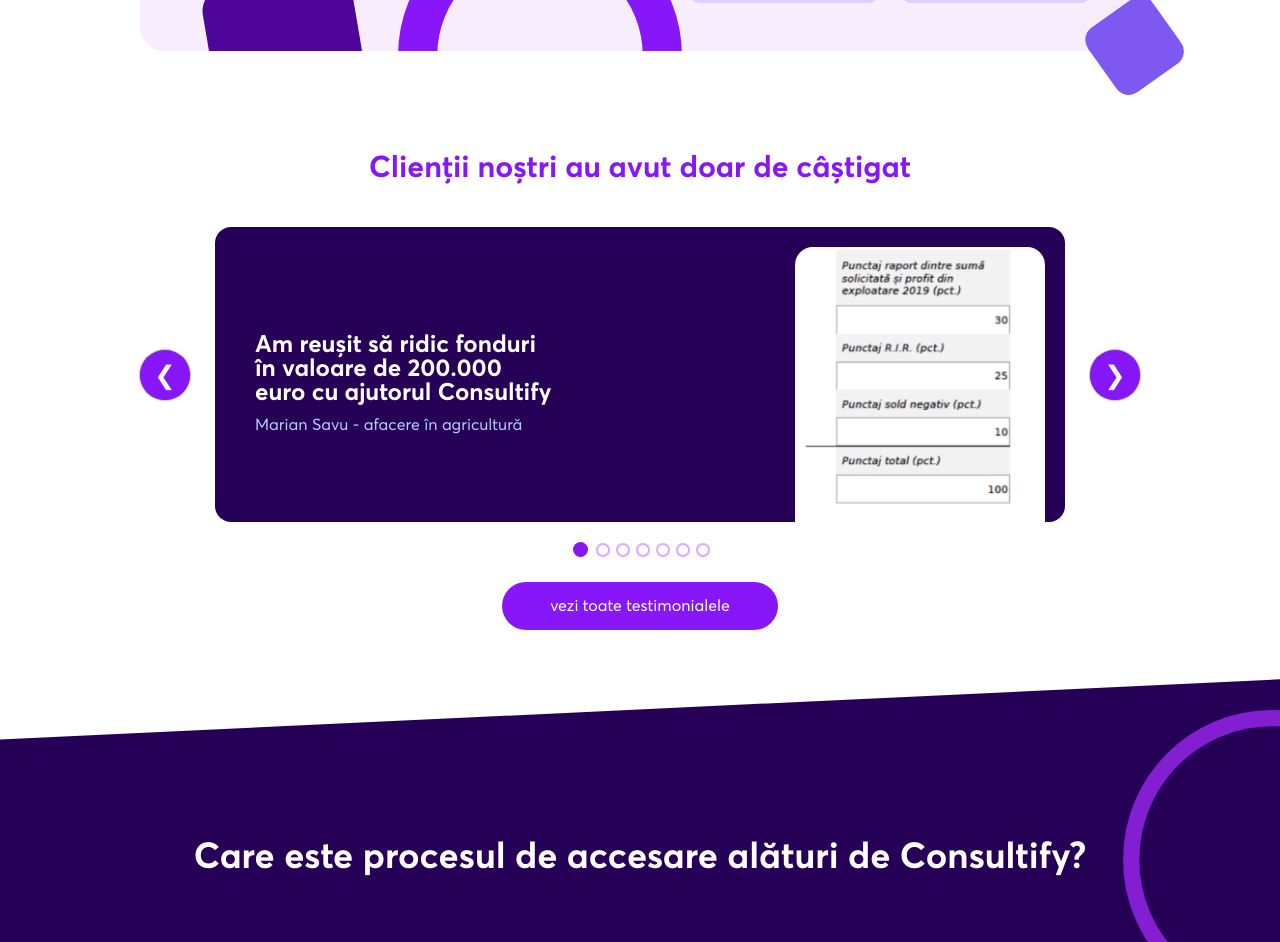
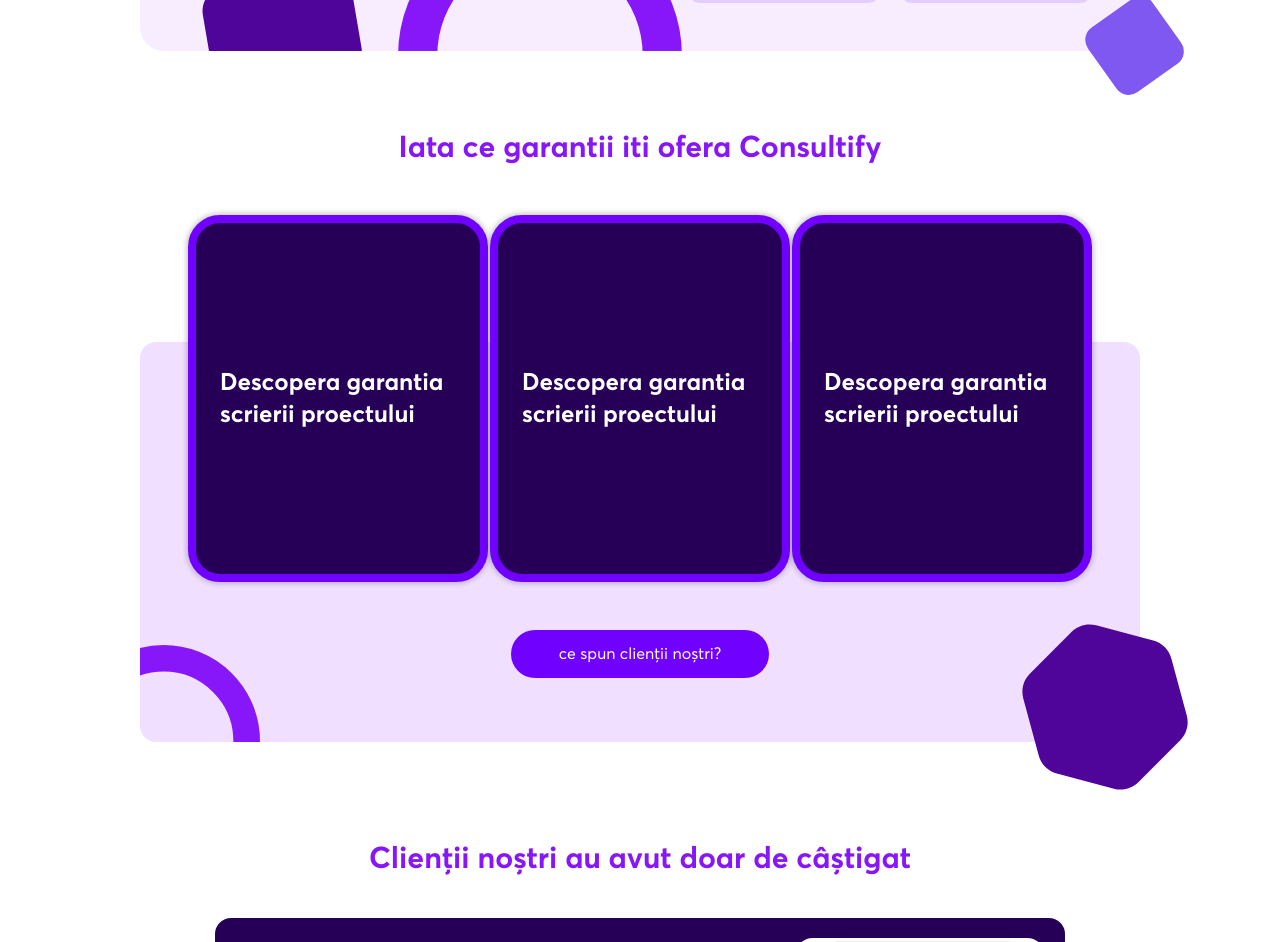
Before and after one commit to consultify37/socialy, a Next.js app: page / in a window 1280 px wide. Shown: the part 3620-4562 px from the top of the page. Built offline with nearby package versions, Linux system fonts and the light colour scheme; no server answers; a web font is replaced by a local one.

Commit message:
add Garantii

```diff
--- /dev/null
+++ b/components/Garantii/index.tsx
@@ -0,0 +1,57 @@
+import React from "react"
+import Link from "next/link"
+import Image from "next/image"
+
+export default function Garantii(){
+    return(
+        <section className="w-full flex flex-col items-center mt-20 px-7 md:px-[80px] xl:px-[140px] 2xl:px-[276px]">
+            <h2 className="text-xl lg:text-3xl text-[#8717F8] self-start lg:self-center font-bold mb-12">Iata ce garantii iti ofera Consultify</h2>
+            <div className="relative flex flex-col items-center w-full pb-20 lg:pb-16">
+                <div className="absolute bg-[#F1DFFF] w-full h-calc lg:h-[400px] left-0 bottom-0 rounded-2xl"></div>
+                <Image src='/images/Garantii/polygon.svg' className="w-[100px] lg:w-[166px] absolute -right-2 lg:-right-12 -bottom-12" width={200} height={200} alt="polygon"/>
+                <Image src='/images/Garantii/semicircle.svg' className="w-[200px] lg:w-[120px] absolute -left-0 bottom-0" width={200} height={200} alt="polygon"/>
+                <div className="flex flex-col lg:flex-row items-center justify-between w-full mb-12 px-12 w-full">
+                    <div className="box mb-10 lg:mb-0">
+                        <div className="card">
+                            <div className="front flex flex-col justify-center px-6 bg-[#260056] border-8 border-[#7000FF]">
+                                <h4 className="text-white text-lg lg:text-2xl font-bold">Descopera garantia scrierii proectului</h4>
+                                {/* <p className="text-lg text-[#EDD7FF]">Apasa pentru a afla detalii</p> */}
+                            </div>
+                            <div className="back px-6 bg-[#260056] border-8 border-[#7000FF]">
+                                <h4 className="text-white text-lg lg:text-2xl font-bold">Back of Card</h4>
+                                <p className="text-lg text-[#EDD7FF]">Additional info on the back of the card</p>
+                            </div>
+                        </div>
+                    </div>
+                    <div className="box mb-10 lg:mb-0">
+                        <div className="card">
+                            <div className="front flex flex-col justify-center px-6 bg-[#260056] border-8 border-[#7000FF]">
+                                <h4 className="text-white text-lg lg:text-2xl font-bold">Descopera garantia scrierii proectului</h4>
+                                {/* <p className="text-lg text-[#EDD7FF]">Apasa pentru a afla detalii</p> */}
+                            </div>
+                            <div className="back px-6 bg-[#260056] border-8 border-[#7000FF]">
+                                <h4 className="text-white text-lg lg:text-2xl font-bold">Back of Card</h4>
+                                <p className="text-lg text-[#EDD7FF]">Additional info on the back of the card</p>
+                            </div>
+                        </div>
+                    </div>
+                    <div className="box mb-10 lg:mb-0">
+                        <div className="card">
+                            <div className="front flex flex-col justify-center px-6 bg-[#260056] border-8 border-[#7000FF]">
+                                <h4 className="text-white text-lg lg:text-2xl font-bold">Descopera garantia scrierii proectului</h4>
+                                {/* <p className="text-lg text-[#EDD7FF]">Apasa pentru a afla detalii</p> */}
+                            </div>
+                            <div className="back px-6 bg-[#260056] border-8 border-[#7000FF]">
+                                <h4 className="text-white text-lg lg:text-2xl font-bold">Back of Card</h4>
+                                <p className="text-lg text-[#EDD7FF]">Additional info on the back of the card</p>
+                            </div>
+                        </div>
+                    </div>
+                </div>
+                <Link href='/testimoniale' className="bg-[#7000FF] relative z-2 flex items-center justify-center w-[max-content] mx-auto justify-self-center px-12 py-3 text-white rounded-[28.5px]">
+                    ce spun clienții noștri?
+                </Link>
+            </div>
+        </section>
+    )
+}
--- a/pages/index.tsx
+++ b/pages/index.tsx
@@ -15,6 +15,7 @@
 import Proces from "../components/Proces";
 import CTA from "../components/CTA";
 import NewsLetter from "../components/global/newsletter";
+import Garantii from "../components/Garantii";
 export default function Home() {
   return (
     <>
@@ -30,6 +31,7 @@
       <AboutHome />
       <CarouselPrograme />
       <Rezultate />
+      <Garantii />
       {/* Discover */}
       {/* <Discover /> */}
       {/* Why-Us */}
--- a/styles/globals.css
+++ b/styles/globals.css
@@ -66,3 +66,44 @@
 .rec-arrow-right, .rec-arrow-right:hover, .rec-arrow-right:enabled {display: none !important;}
 .rec-arrow-left, .rec-arrow-left:hover, .rec-arrow-left:enabled {display: none !important;}
 }
+
+
+.box {
+  width: 300px;
+  height: 367px;
+}
+
+.box:hover > .card {
+  cursor: pointer;
+  transform: rotateY(180deg);
+}
+
+.card {
+  height: 100%;
+  width: 100%;
+  position: relative;
+  transition: transform 1500ms;
+  transform-style: preserve-3d;
+}
+
+.front,
+.back {
+  height: 100%;
+  width: 100%;
+  border-radius: 2rem;
+  box-shadow: 0 0 5px 2px rgba(50, 50, 50, 0.25);
+  position: absolute;
+  backface-visibility: hidden;
+}
+
+
+.back {
+  transform: rotateY(180deg);
+  display: flex;
+  flex-direction: column;
+  justify-content: center;
+  align-items: center;
+  gap: 5rem;
+}
+
+.h-calc {height: calc(100% - 120px);}
```
Also changed, not shown: public/images/Garantii/polygon.svg (added), public/images/Garantii/semicircle.svg (added).
